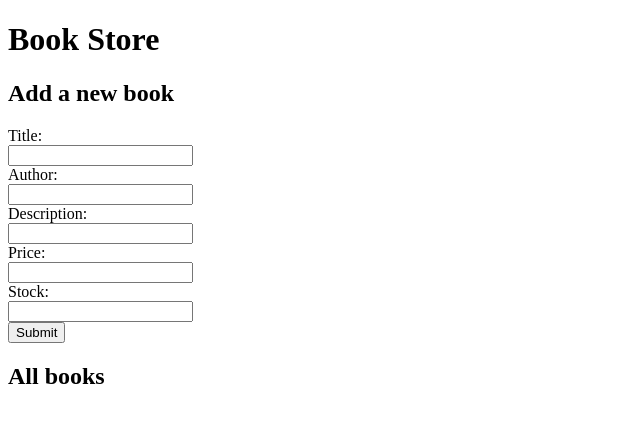
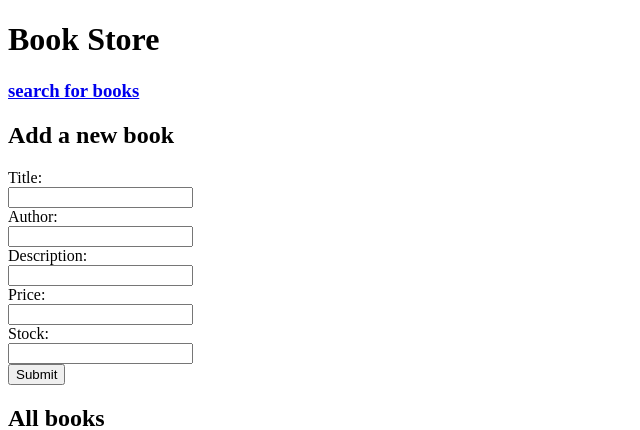
Before and after one commit to xuzhihuiCSY/449finalProj_bookStore, a Flask app: page / in a window 1280 px wide. Shown: the top 430 px of the page, without its empty margins (0-640 px from the left). Run offline with Flask 3, Linux system fonts and the light colour scheme; data that the repository does not hold is empty.

Commit message:
Add files via upload

```diff
--- a/templates/index.html
+++ b/templates/index.html
@@ -5,7 +5,7 @@
     </head>
     <body>
         <h1>Book Store</h1>
-
+        <h3><a href="/search">search for books</a></h3>
         <h2>Add a new book</h2>
         <form action="/add_book" method="post">
             <label for="title">Title:</label><br>
```
